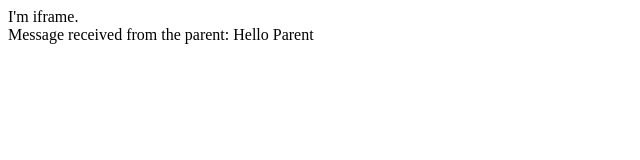
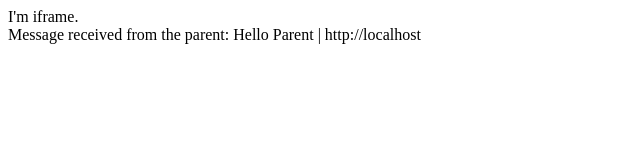
Before and after one commit to wangkui0508/wangkui0508.github.com, a plain HTML site: page iframe.html in a window 1280 px wide. Shown: the whole page, without its empty margins (0-640 px from the left). Drawn offline with Linux system fonts and the light colour scheme.

Commit message:
Update iframe.html

```diff
--- a/iframe.html
+++ b/iframe.html
@@ -7,7 +7,7 @@ window.addEventListener("DOMContentLoaded", (event) => {
 });
 
 window.addEventListener('message', function(event) {
-        var t = "Message received from the parent: " + event.data+"<br>";
+        var t = "Message received from the parent: " + event.data + " | " + event.origin + "<br>";
         document.getElementById("myDiv").innerHTML += t;
 });
 </script>
```
